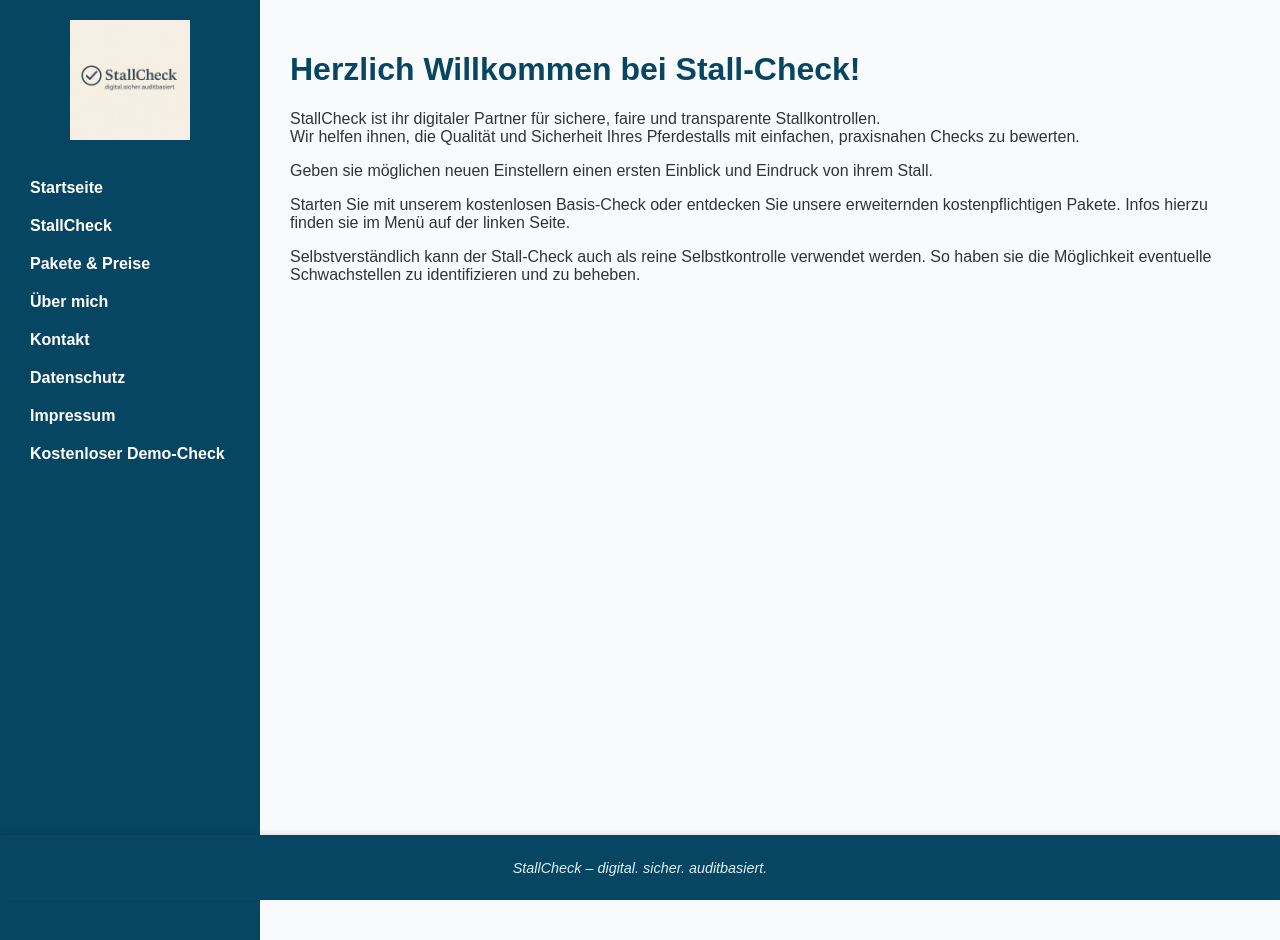
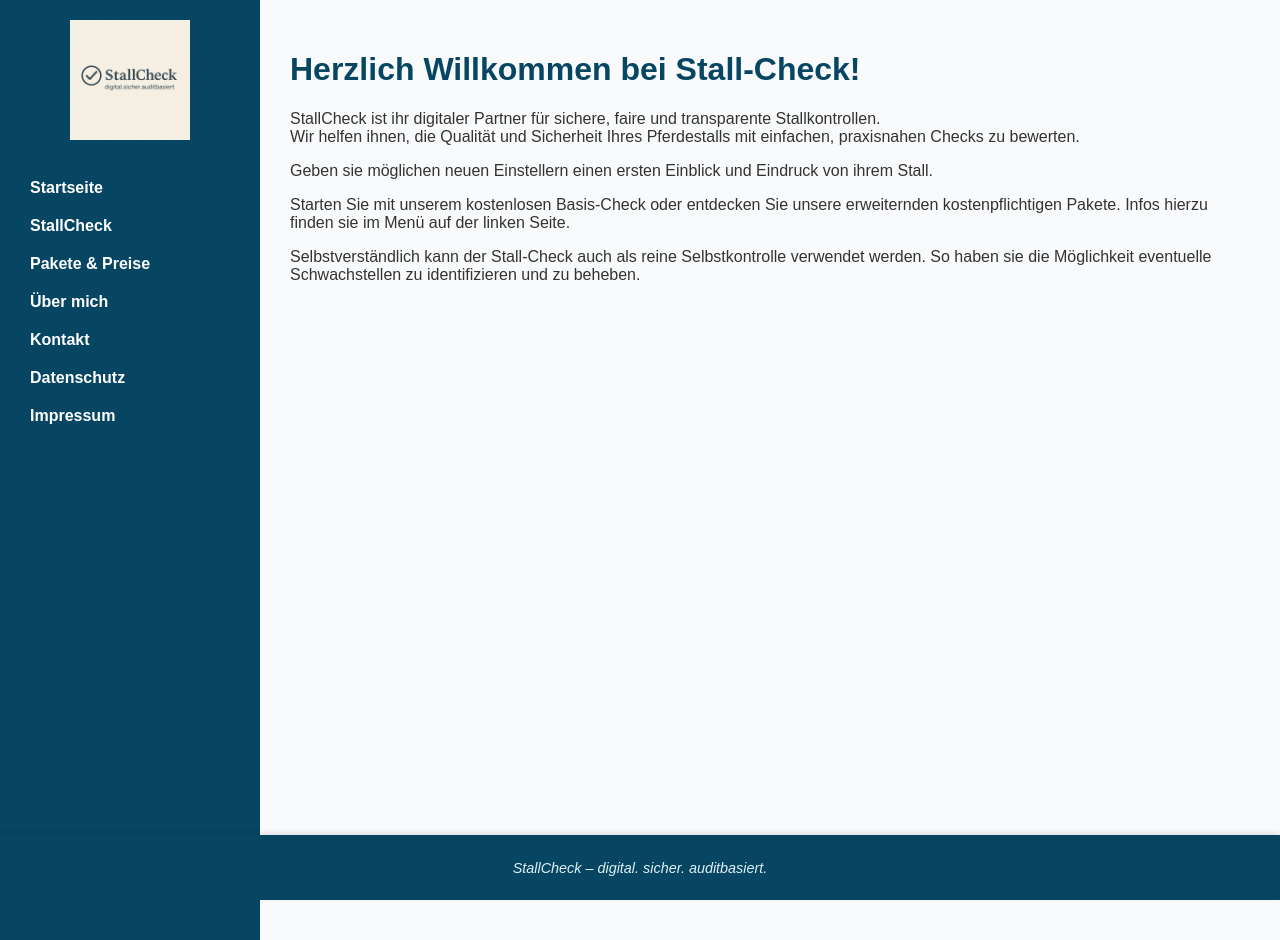
Before and after one commit to Kerstin78/stallcheck, a Jekyll site: the page built from index.md, in a window 1280 px wide. Built offline with Jekyll 4.4.1, drawn with Linux system fonts in a browser that asks for light colours.

Commit message:
Update default.html

```diff
--- a/_layouts/default.html
+++ b/_layouts/default.html
@@ -64,7 +64,6 @@
         <li><a href="/kontakt">Kontakt</a></li>
         <li><a href="/datenschutz">Datenschutz</a></li>
         <li><a href="/impressum">Impressum</a></li>
-        <li><a href="/demo-check">Kostenloser Demo-Check</a></li>
       </ul>
     </nav>
     <div class="content">
```
